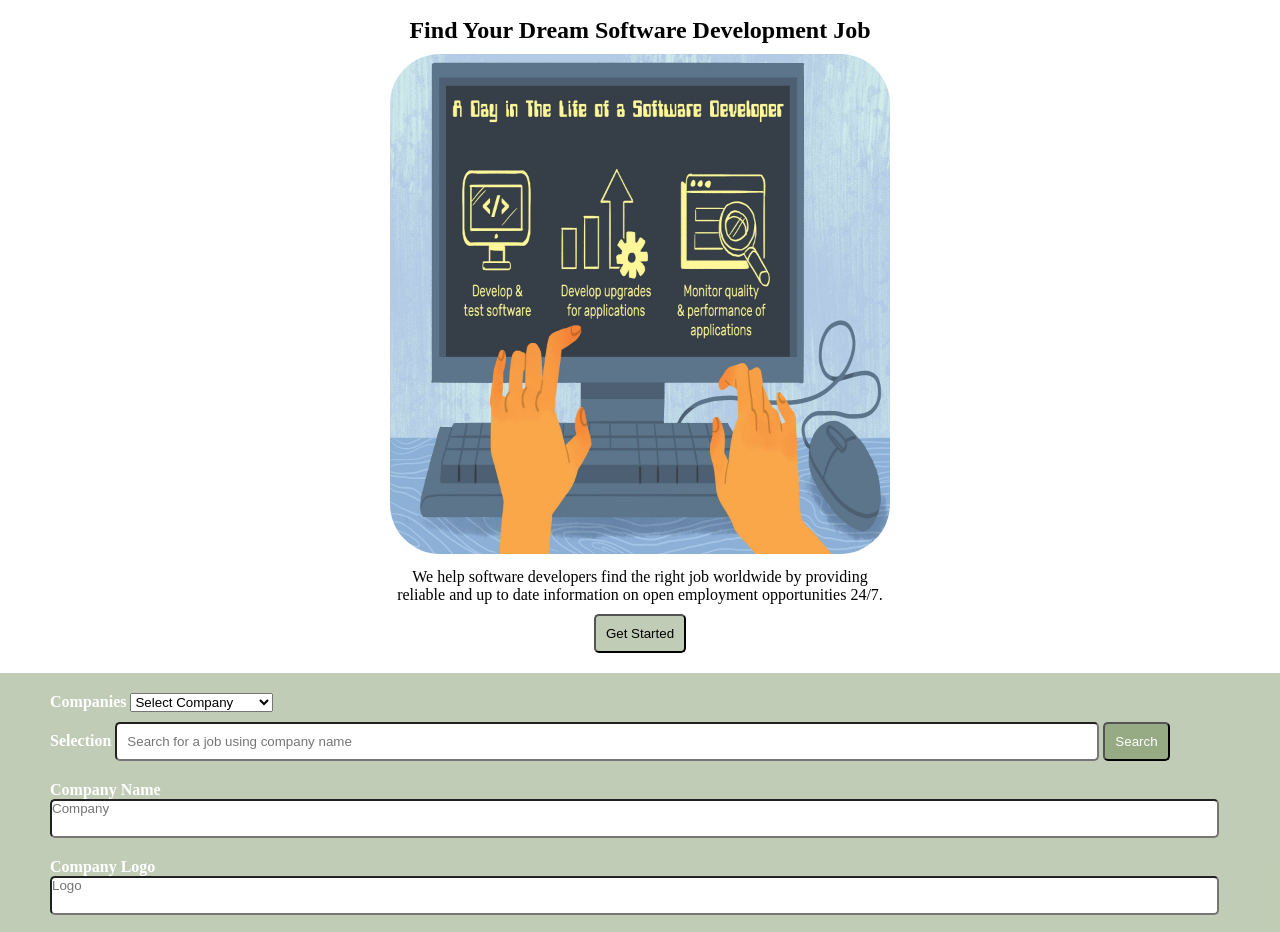
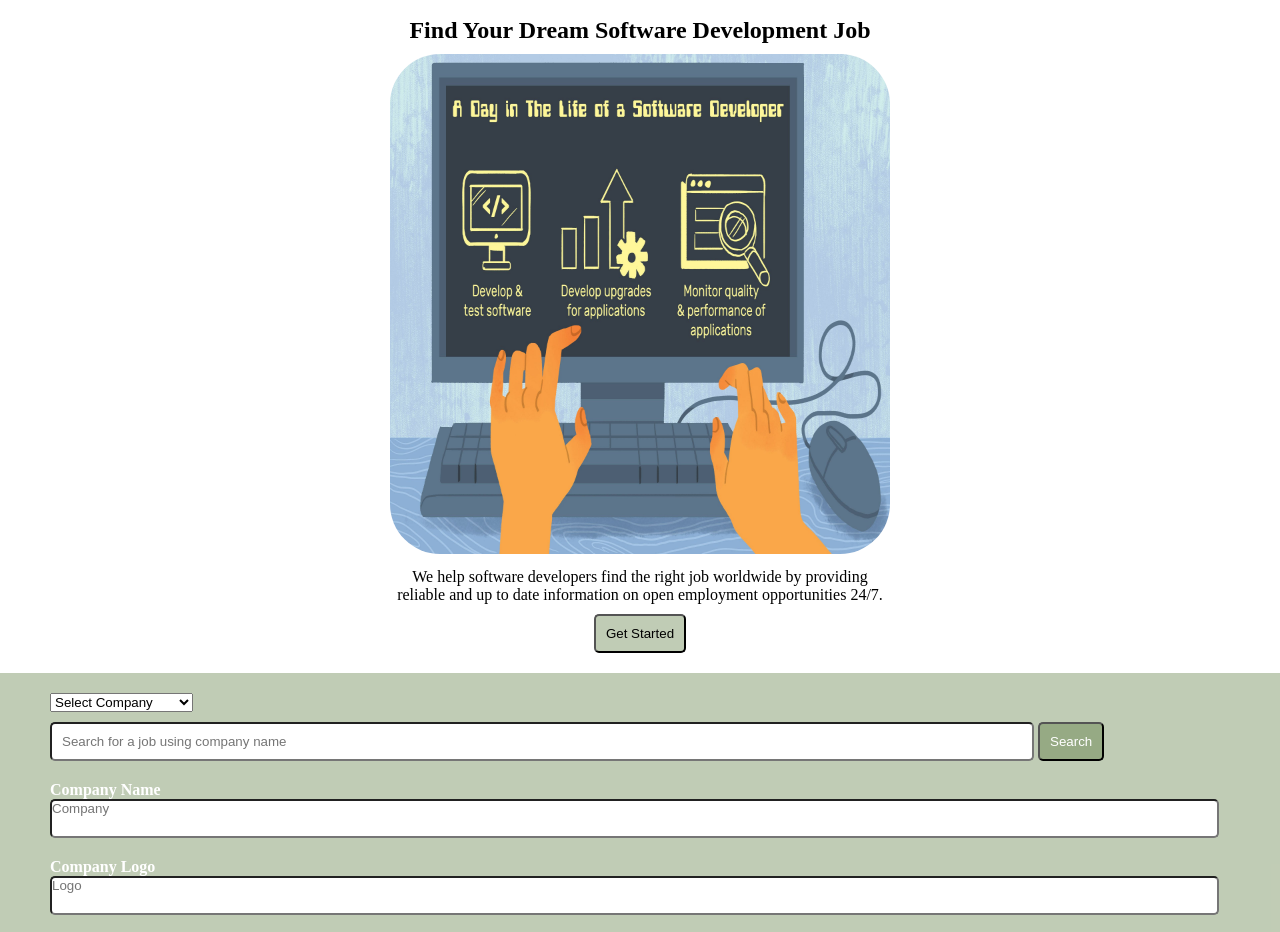
Before and after one commit to Pe-ngo/Phase-1-Project, a plain HTML site: page index.html in a window 1280 px wide. Shown: the part 153-1085 px from the top of the page. Drawn offline with Linux system fonts and the light colour scheme.

Commit message:
Fix input forms

```diff
--- a/assets/css/style.css
+++ b/assets/css/style.css
@@ -249,13 +249,3 @@ nav .links ul li a:hover{
 .copy .lit{
     margin-right: 80px;
 }
-
-.company-options label{
-    font-weight: bold;
-    color: #fff;
-}
-
-.searchSection form label{
-    font-weight: bold;
-    color: #fff;
-}
--- a/index.html
+++ b/index.html
@@ -42,7 +42,6 @@
 
     <div class="company-options">
 
-        <label for="type">Companies</label>
         <select class="company-option-input" name="type" id="type" onchange="selectCompanyName();">
 
           <option value="N/A">Select Company</option>
@@ -82,7 +81,6 @@
 
     <div class="searchSection">
         <form>
-            <label for="typeOne">Selection</label>
             <input type="text" id="typeOne" placeholder="Search for a job using company name">
             <button type="submit" id="buttonTwo">Search</button>
         </form>
```
